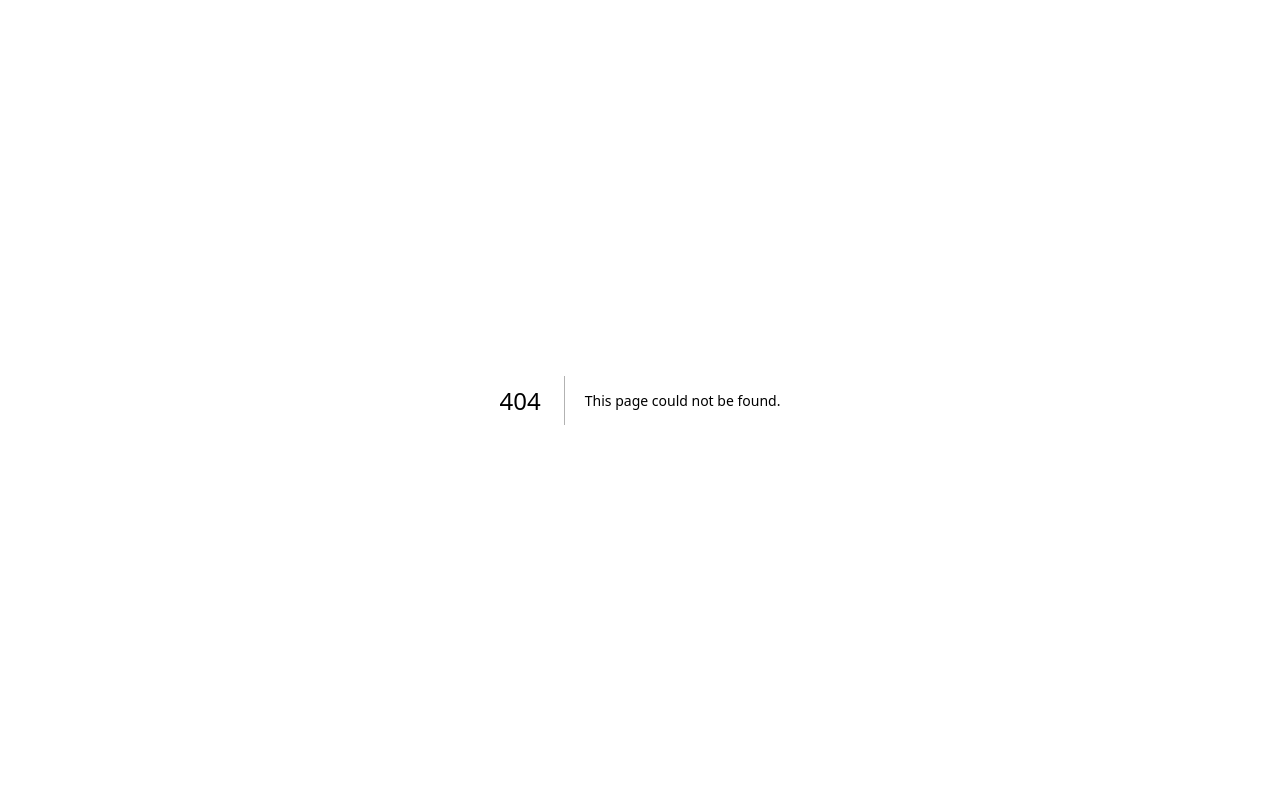
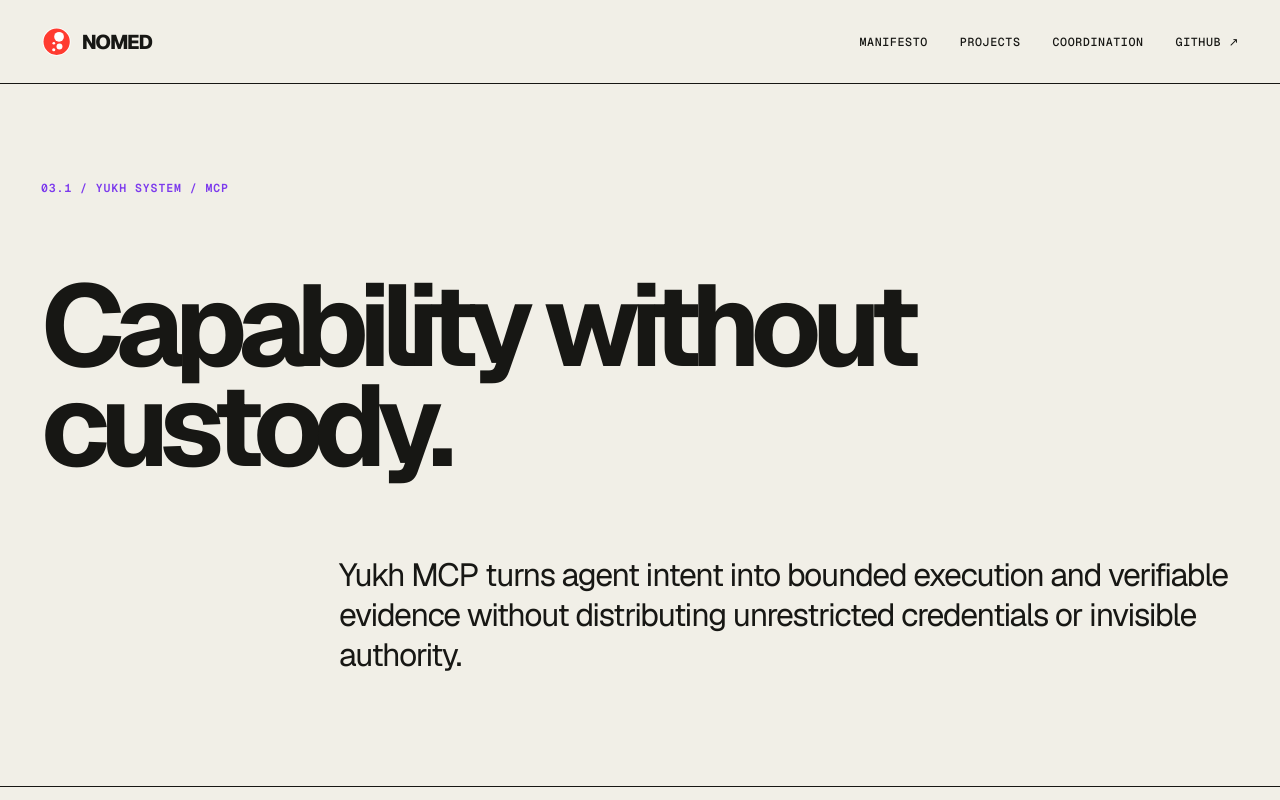
Before and after one commit to nomed/nomed.github.io, a Next.js app: page /system/mcp in a window 1280 px wide. Before the commit this address had no page. Shown: the top 800 px of the page. Built offline with nearby package versions, Linux system fonts and the light colour scheme.

Commit message:
feat: add mcp system deep dive

```diff
--- /dev/null
+++ b/app/system/mcp/page.tsx
@@ -0,0 +1,32 @@
+import type { Metadata } from "next";
+import { SystemDeepDive } from "../../components/SystemDeepDive";
+
+export const metadata: Metadata = {
+  title: "Yukh MCP — Nomed",
+  description: "The governed capability boundary of the Yukh system.",
+};
+
+export default function YukhMcpPage() {
+  return (
+    <SystemDeepDive
+      index="03.1"
+      label="Yukh system / MCP"
+      title="Capability without custody."
+      lede="Yukh MCP turns agent intent into bounded execution and verifiable evidence without distributing unrestricted credentials or invisible authority."
+      accent="#7C3AED"
+      status="foundation. Public contracts and security boundaries precede operational capabilities."
+      problem={<p>Agents need to inspect and change real systems, but direct credential access collapses intent, policy, execution and audit into one opaque step.</p>}
+      responsibility={<p>Expose typed capabilities through an explicit intent-to-evidence lifecycle: describe the proposed action, evaluate policy, execute within a bounded grant and return durable proof of the outcome.</p>}
+      boundary={<p>MCP may validate and execute an authorized capability. It does not decide portfolio priority, own project state or infer coordination authority from messages.</p>}
+      contracts={[
+        { name: "Intent", description: "a typed declaration of the requested outcome and target." },
+        { name: "Policy decision", description: "an explicit allow, deny or approval requirement with reasons." },
+        { name: "Capability grant", description: "the minimum authority, scope and lifetime needed for execution." },
+        { name: "Evidence", description: "immutable references that show what happened and under which decision." },
+      ]}
+      interactions={<p>Coordination carries claims and signals to the right participants. Projects provides durable delivery context. MCP alone crosses the execution boundary and returns evidence for both.</p>}
+      direction={<p>Stabilize the capability envelope, policy decision model and evidence contract before adding provider-specific operations.</p>}
+      repository="https://github.com/nomed/yukh-mcp"
+    />
+  );
+}
```
